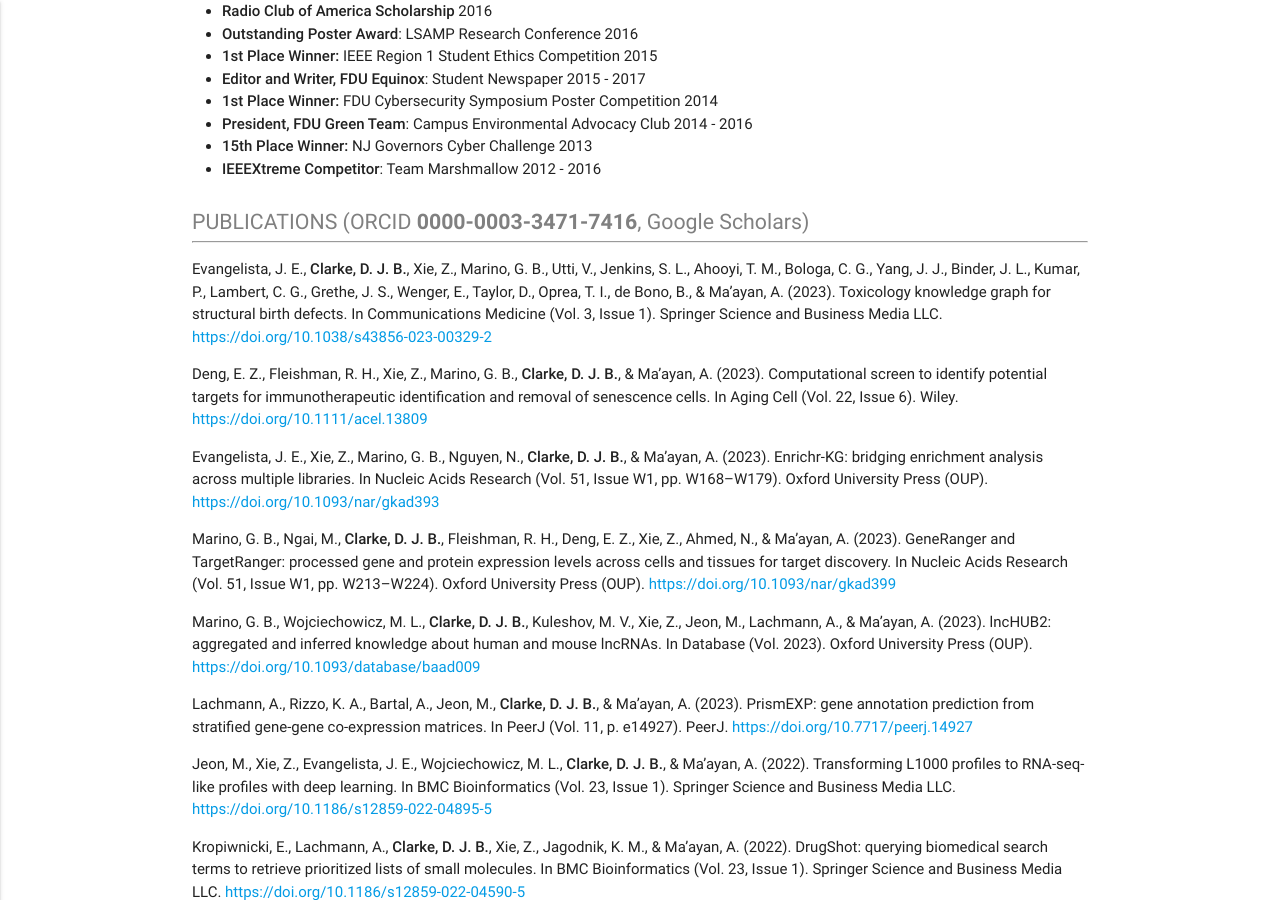
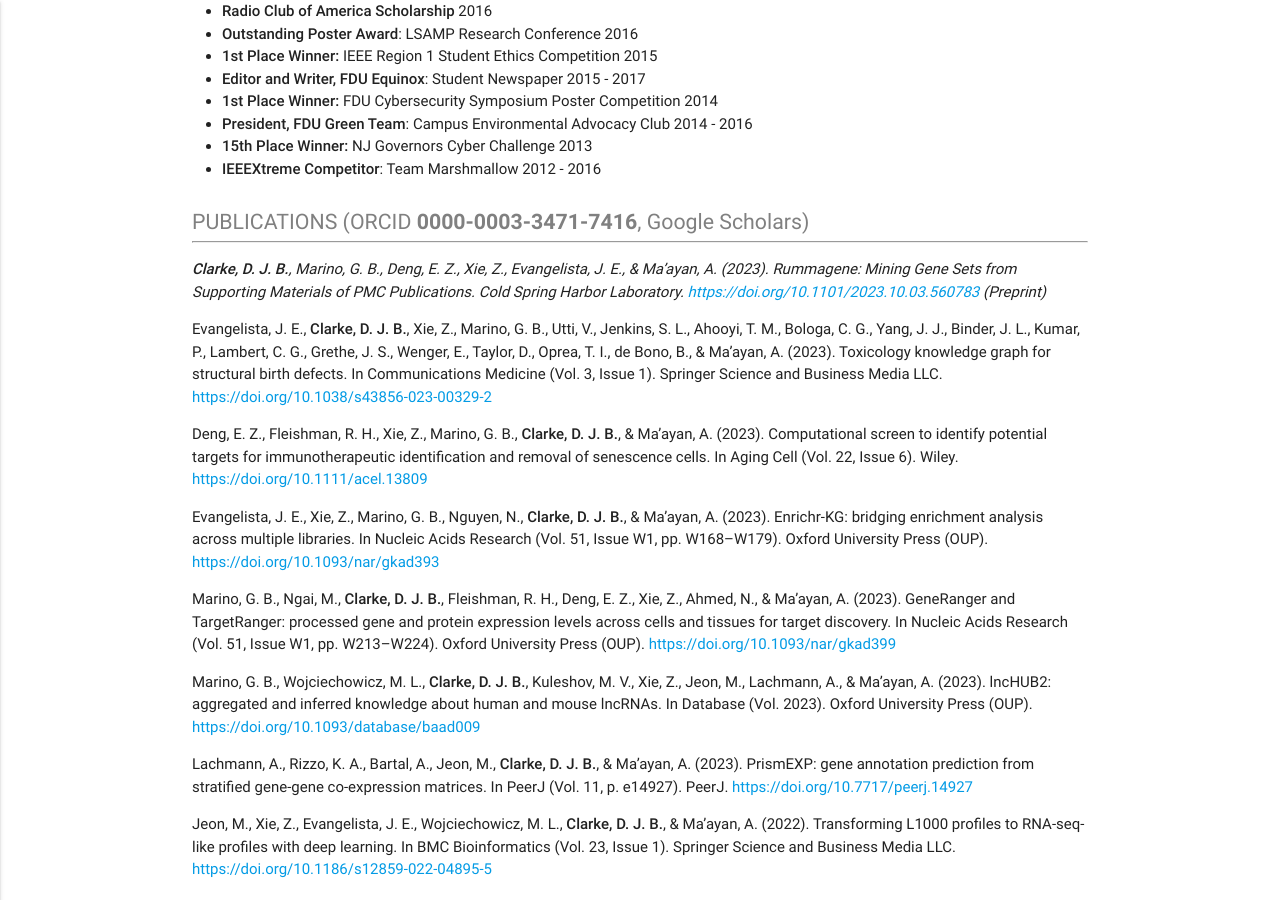
Before and after one commit to u8sand/u8sand.github.io, a Jekyll site: the page built from 01-about.md, in a window 1280 px wide and 900 px high, scrolled down 2177 px. Built offline with Jekyll 4.4.1, drawn with Linux system fonts in a browser that asks for light colours; nearby versions of some CDN libraries.

Commit message:
Add rummagene preprint

```diff
--- a/01-about.md
+++ b/01-about.md
@@ -54,7 +54,7 @@
 February 2018 - Present
 
 - Conduct research, develop, & maintain biomedical software applications and infrastructure as part of several NIH-funded projects including: Data Commons, BD2K-LINCS DCIC, IDG, CFDE, CPTAC
-- Develop & publish bioinformatic web applications including: [playbook-workflow-builder.cloud](https://playbook-workflow-builder.cloud/), [appyters.maayanlab.cloud](https://appyters.maayanlab.cloud/), [maayanlab.cloud/X2K/](https://maayanlab.cloud/X2K/), [cfde-gene-pages.cloud](https://cfde-gene-pages.cloud/), [fairshake.cloud](https://fairshake.cloud/), [maayanlab.cloud/covid19](https://maayanlab.cloud/covid19/) [maayanlab.cloud/sigcom-lincs/](https://maayanlab.cloud/sigcom-lincs/), [targetranger.maayanlab.cloud](https://targetranger.maayanlab.cloud/)
+- Develop & publish bioinformatic web applications including: [playbook-workflow-builder.cloud](https://playbook-workflow-builder.cloud/), [appyters.maayanlab.cloud](https://appyters.maayanlab.cloud/), [rummagene.com](https://rummagene.com) [maayanlab.cloud/X2K/](https://maayanlab.cloud/X2K/), [cfde-gene-pages.cloud](https://cfde-gene-pages.cloud/), [fairshake.cloud](https://fairshake.cloud/), [maayanlab.cloud/covid19](https://maayanlab.cloud/covid19/) [maayanlab.cloud/sigcom-lincs/](https://maayanlab.cloud/sigcom-lincs/), [targetranger.maayanlab.cloud](https://targetranger.maayanlab.cloud/)
 - Develop & publish bioinformatic software packages including: [appyters](https://github.com/MaayanLab/appyter), [maayanlab-bioinformatics](https://github.com/MaayanLab/maayanlab-bioinformatics), [react-scatter-board](https://github.com/MaayanLab/react-scatter-board), [signature-commons](https://github.com/MaayanLab/signature-commons)
 - Conduct research and perform data analysis on several projects including: [Predicting Drug Toxicity in Pregnancy](https://doi.org/10.1038/s43856-023-00329-2), [Post Treatment Lyme Disease Biomarkers](https://doi.org/10.1016/j.xcrm.2022.100816), [Anti-Viral compounds for COVID-19](https://doi.org/10.1101/2020.07.12.199687)
 - Migrated public & heavily used bioinformatic software applications & databases to AWS managed Kubernetes, MariaDB, and S3 from an on premise set of machines
@@ -147,6 +147,8 @@
 <h3>PUBLICATIONS (ORCID <b><a href="https://orcid.org/0000-0003-3471-7416#works">0000-0003-3471-7416</a></b><span class="noprint">, <a href="https://scholar.google.com/citations?user=y8-c7TkAAAAJ">Google Scholars</a></span>)</h3>
 
 ---
+
+***Clarke, D. J. B.**, Marino, G. B., Deng, E. Z., Xie, Z., Evangelista, J. E., & Ma’ayan, A. (2023). Rummagene: Mining Gene Sets from Supporting Materials of PMC Publications. Cold Spring Harbor Laboratory. <https://doi.org/10.1101/2023.10.03.560783> (Preprint)*
 
 Evangelista, J. E., **Clarke, D. J. B.**, Xie, Z., Marino, G. B., Utti, V., Jenkins, S. L., Ahooyi, T. M., Bologa, C. G., Yang, J. J., Binder, J. L., Kumar, P., Lambert, C. G., Grethe, J. S., Wenger, E., Taylor, D., Oprea, T. I., de Bono, B., & Ma’ayan, A. (2023). Toxicology knowledge graph for structural birth defects. In Communications Medicine (Vol. 3, Issue 1). Springer Science and Business Media LLC. <https://doi.org/10.1038/s43856-023-00329-2>
 
```
